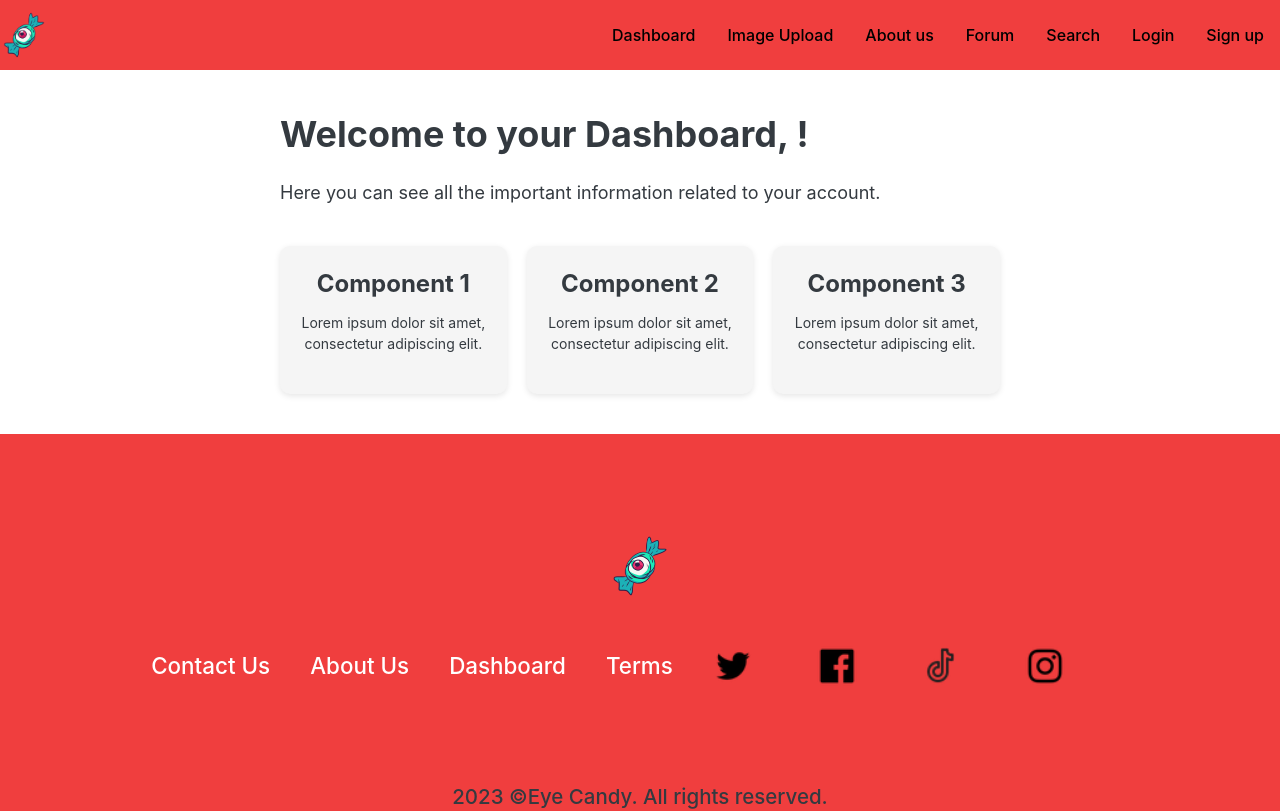
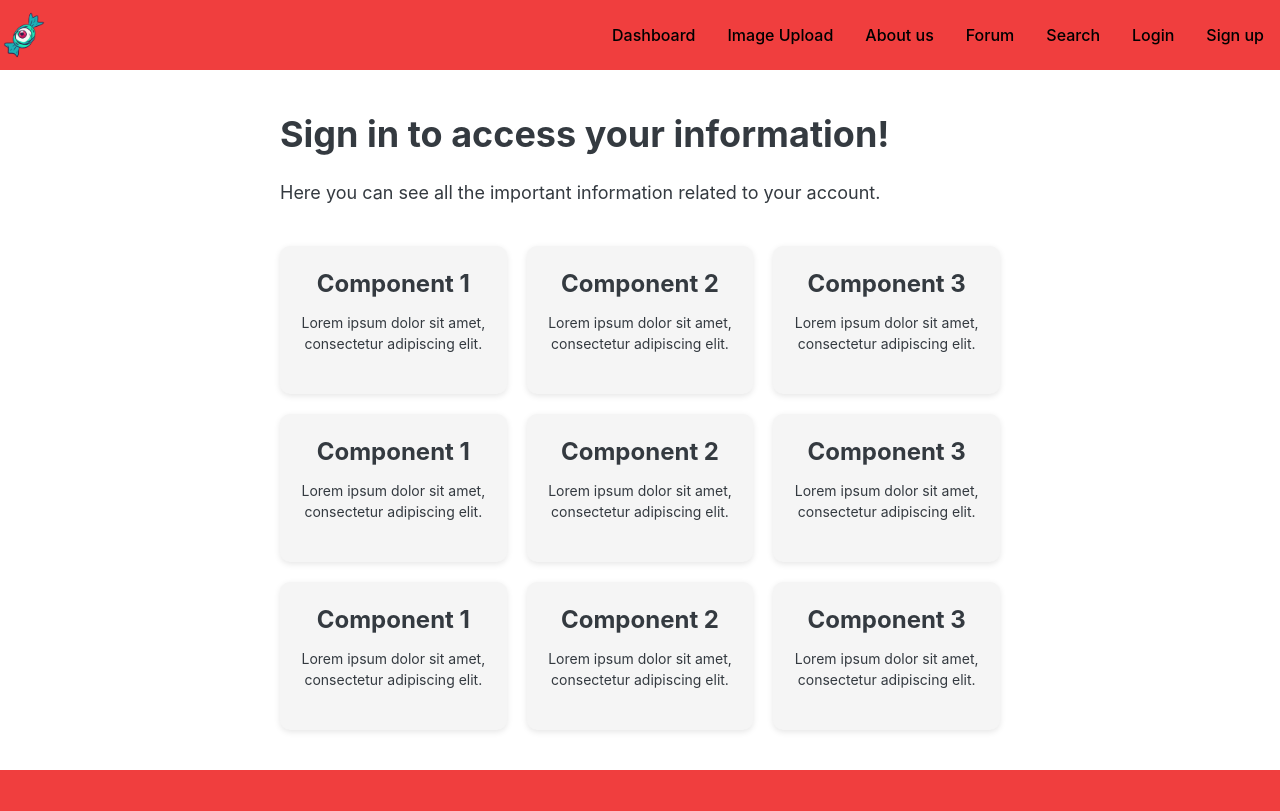
Before and after one commit to 490-Team-MAAKDE/490-Project, a React (Create React App) app in the folder Eye Candy Project/Code Design/Front-End/eye-candy/: page /dashboard in a window 1280 px wide. Shown: the top 811 px of the page. Built offline with nearby package versions, Linux system fonts and the light colour scheme.

Commit message:
modified dashboard page

```diff
--- a/Eye Candy Project/Code Design/Front-End/eye-candy/src/Pages/Dashboard.js
+++ b/Eye Candy Project/Code Design/Front-End/eye-candy/src/Pages/Dashboard.js
@@ -1,27 +1,76 @@
-import React, { useState } from 'react';
+import React, { useState } from "react";
 import "./Dashboard.css";
 
 function Dashboard() {
-  const [userName, setUserName] = useState('');
+  const [userName, setUserName] = useState("");
 
   // Here you could make API calls to fetch user data and set the state accordingly
 
   return (
     <div className="dashboard-container">
-      <h1 className="dashboard-heading">Welcome to your Dashboard, {userName}!</h1>
-      <p className="dashboard-subheading">Here you can see all the important information related to your account.</p>
+      <h1 className="dashboard-heading">
+        {userName === ""
+          ? "Sign in to access your information"
+          : `Welcome to your Dashboard, ${userName}`}
+        !
+      </h1>
+      <p className="dashboard-subheading">
+        Here you can see all the important information related to your account.
+      </p>
       <div className="dashboard-components">
         <div className="dashboard-component">
           <h2 className="dashboard-component-heading">Component 1</h2>
-          <p className="dashboard-component-description">Lorem ipsum dolor sit amet, consectetur adipiscing elit.</p>
+          <p className="dashboard-component-description">
+            Lorem ipsum dolor sit amet, consectetur adipiscing elit.
+          </p>
         </div>
         <div className="dashboard-component">
           <h2 className="dashboard-component-heading">Component 2</h2>
-          <p className="dashboard-component-description">Lorem ipsum dolor sit amet, consectetur adipiscing elit.</p>
+          <p className="dashboard-component-description">
+            Lorem ipsum dolor sit amet, consectetur adipiscing elit.
+          </p>
         </div>
         <div className="dashboard-component">
           <h2 className="dashboard-component-heading">Component 3</h2>
-          <p className="dashboard-component-description">Lorem ipsum dolor sit amet, consectetur adipiscing elit.</p>
+          <p className="dashboard-component-description">
+            Lorem ipsum dolor sit amet, consectetur adipiscing elit.
+          </p>
+        </div>
+        <div className="dashboard-component">
+          <h2 className="dashboard-component-heading">Component 1</h2>
+          <p className="dashboard-component-description">
+            Lorem ipsum dolor sit amet, consectetur adipiscing elit.
+          </p>
+        </div>
+        <div className="dashboard-component">
+          <h2 className="dashboard-component-heading">Component 2</h2>
+          <p className="dashboard-component-description">
+            Lorem ipsum dolor sit amet, consectetur adipiscing elit.
+          </p>
+        </div>
+        <div className="dashboard-component">
+          <h2 className="dashboard-component-heading">Component 3</h2>
+          <p className="dashboard-component-description">
+            Lorem ipsum dolor sit amet, consectetur adipiscing elit.
+          </p>
+        </div>
+        <div className="dashboard-component">
+          <h2 className="dashboard-component-heading">Component 1</h2>
+          <p className="dashboard-component-description">
+            Lorem ipsum dolor sit amet, consectetur adipiscing elit.
+          </p>
+        </div>
+        <div className="dashboard-component">
+          <h2 className="dashboard-component-heading">Component 2</h2>
+          <p className="dashboard-component-description">
+            Lorem ipsum dolor sit amet, consectetur adipiscing elit.
+          </p>
+        </div>
+        <div className="dashboard-component">
+          <h2 className="dashboard-component-heading">Component 3</h2>
+          <p className="dashboard-component-description">
+            Lorem ipsum dolor sit amet, consectetur adipiscing elit.
+          </p>
         </div>
       </div>
     </div>
```
